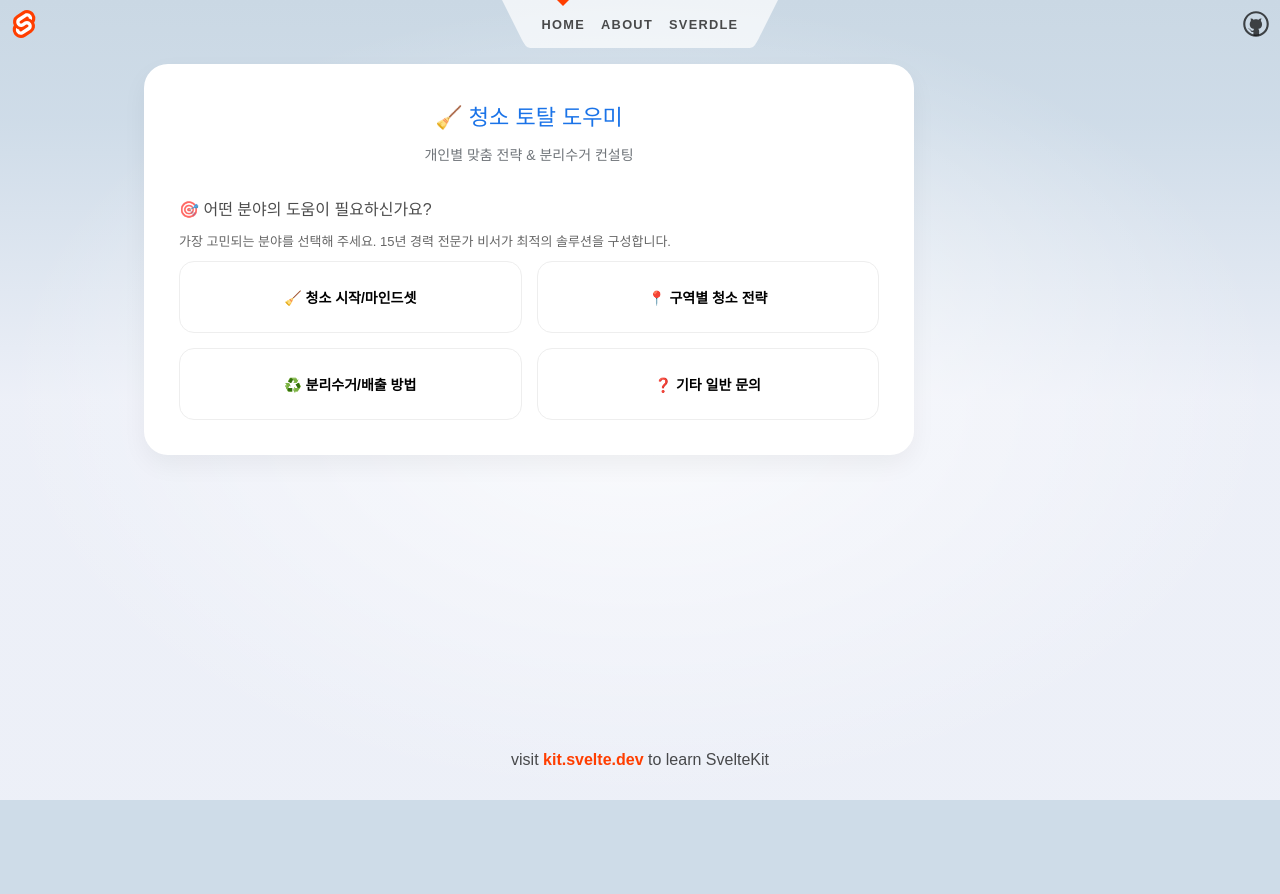
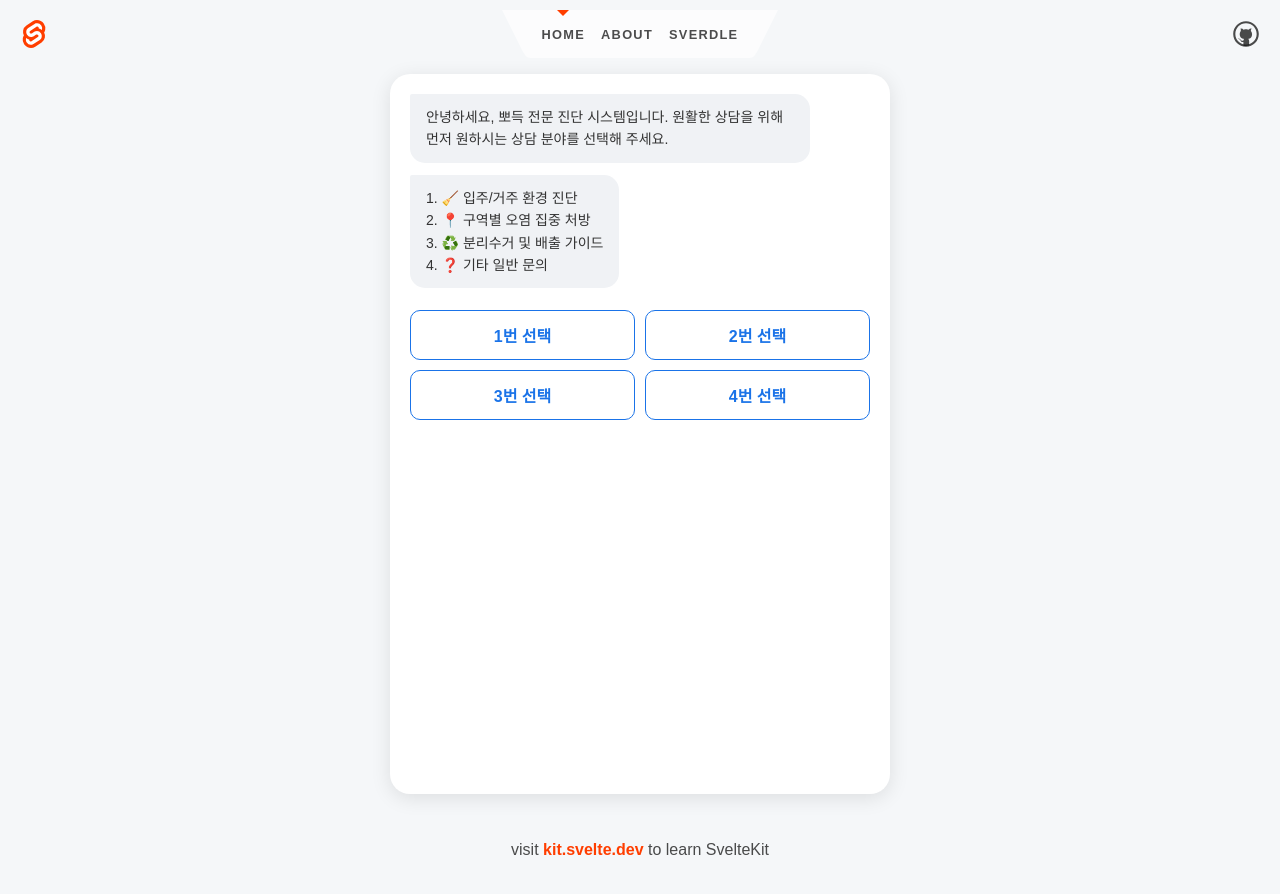
Before and after one commit to jukim1234/clean, a SvelteKit app: page / in a window 1280 px wide. Shown: the top 894 px of the page. Before the commit the page ends 800 px from the top, so only its background shows below. Built offline with nearby package versions, Linux system fonts and the light colour scheme.

Commit message:
Sandbox snapshot commit

```diff
--- a/src/routes/+page.svelte
+++ b/src/routes/+page.svelte
@@ -4,418 +4,253 @@
 	let GoogleGenerativeAI;
 	let genAI;
 
+	// [상태 관리] 단계별 질문 흐름 제어
 	let step = 1;
-	let mainSelection = '';
-	let subSelection = '';
+	let chatLog = [
+		{
+			role: 'ai',
+			text: '안녕하세요, 뽀득 전문 진단 시스템입니다. 원활한 상담을 위해 먼저 원하시는 상담 분야를 선택해 주세요.'
+		},
+		{
+			role: 'ai',
+			text: '1. 🧹 입주/거주 환경 진단\n2. 📍 구역별 오염 집중 처방\n3. ♻️ 분리수거 및 배출 가이드\n4. ❓ 기타 일반 문의'
+		}
+	];
 
+	let userPath = { main: '', sub: '' };
 	let userQuestion = '';
-	let resultHtml = '선택하신 분야에 따라 맞춤형 조언이 여기에 나타납니다.';
+	let resultHtml = '';
 	let isLoading = false;
 	let imageInput;
-	let responseHistory = [];
-	let currentAiResponse = '';
-	let currentReportId = ''; // 상담 관리 번호 저장용
+	let currentReportId = '';
 
-	const mainOptions = [
-		{ id: 'basic', label: '🧹 청소 시작/마인드셋' },
-		{ id: 'strategy', label: '📍 구역별 청소 전략' },
-		{ id: 'recycle', label: '♻️ 분리수거/배출 방법' },
-		{ id: 'etc', label: '❓ 기타 일반 문의' }
-	];
-
-	const subOptions = {
-		basic: [
-			'마인드셋: 시작이 어려운 당신에게',
-			'실천 요령: 조금씩 꾸준히',
-			'봉투 선택 및 배출 기본'
-		],
-		strategy: ['전반적 청소 전략 (방 전체)', '구역별 집중 요령 (특정 지점)'],
-		recycle: ['일반 분리수거 원칙', '품목별 상세 배출법', '쓰레기 봉투 사진 진단']
+	// [내부 로직: 질문 속에 옵션을 숨김]
+	const scriptData = {
+		1: {
+			label: '입주/거주 진단',
+			question:
+				'구체적인 상황을 알려주세요.\n1) 이사 전 빈집(입주 청소)\n2) 현재 짐이 있는 상태(거주 청소)'
+		},
+		2: {
+			label: '구역별 집중 전략',
+			question:
+				'어느 구역의 케어가 가장 시급하신가요?\n1) 주방 기름때 및 후드\n2) 욕실 물때 및 곰팡이\n3) 창틀 및 베란다 외부'
+		},
+		3: {
+			label: '분리수거 가이드',
+			question:
+				'진단이 필요한 품목을 골라주세요.\n1) 대형 폐기물/가전 배출\n2) 헷갈리는 재활용 분리수거\n3) 사진 찍어 직접 물어보기'
+		}
 	};
 
 	onMount(async () => {
-		const module = await import('https://esm.run/@google/generative-ai');
-		GoogleGenerativeAI = module.GoogleGenerativeAI;
-		const API_KEY = import.meta.env.VITE_GEMINI_API_KEY;
-
-		if (!API_KEY) {
-			resultHtml = '에러: API 키 설정이 누락되었습니다.';
-			return;
+		try {
+			const module = await import('https://esm.run/@google/generative-ai');
+			GoogleGenerativeAI = module.GoogleGenerativeAI;
+			const API_KEY = import.meta.env.VITE_GEMINI_API_KEY;
+			if (API_KEY) genAI = new GoogleGenerativeAI(API_KEY);
+		} catch (e) {
+			console.error('초기화 실패', e);
 		}
-		genAI = new GoogleGenerativeAI(API_KEY);
 	});
 
-	function handleMainSelect(id) {
-		mainSelection = id;
-		if (id === 'etc') {
-			subSelection = '기타 일반 문의';
+	// [번호 선택 처리 함수]
+	function selectOption(num) {
+		if (step === 1) {
+			const selected = scriptData[num] || {
+				label: '기타 문의',
+				question: '무엇이든 물어보세요. 뽀득의 기준으로 답변해 드립니다.'
+			};
+			userPath.main = selected.label;
+			chatLog = [
+				...chatLog,
+				{ role: 'user', text: `${num}번 선택` },
+				{ role: 'ai', text: selected.question }
+			];
+			step = 2;
+		} else if (step === 2) {
+			userPath.sub = `${num}번 항목 관련`;
+			chatLog = [
+				...chatLog,
+				{ role: 'user', text: `${num}번 선택` },
+				{
+					role: 'ai',
+					text: "확인되었습니다. 현장 사진을 첨부하시거나 구체적인 오염 상태를 아래에 적어주시면 '뽀득 진단 리포트'를 생성합니다."
+				}
+			];
 			step = 3;
-		} else {
-			step = 2;
 		}
 	}
 
-	function handleSubSelect(sub) {
-		subSelection = sub;
-		step = 3;
-	}
-
-	function goBack() {
-		if (step === 3 && mainSelection === 'etc') step = 1;
-		else if (step === 3) step = 2;
-		else if (step === 2) step = 1;
-	}
-
-	async function fileToGenerativePart(file) {
-		const base64 = await new Promise((r) => {
-			const reader = new FileReader();
-			reader.onloadend = () => r(reader.result.split(',')[1]);
-			reader.readAsDataURL(file);
-		});
-		return { inlineData: { data: base64, mimeType: file.type } };
-	}
-
-	// 관리 번호 생성 함수 (YYMMDD-순번/난수)
-	function generateReportId() {
-		const now = new Date();
-		const dateStr = now.toISOString().slice(2, 10).replace(/-/g, '');
-		const randomStr = Math.random().toString(36).substring(2, 6).toUpperCase();
-		return `${dateStr}-${randomStr}`;
-	}
-
 	async function runAI() {
+		if (!genAI) return;
 		isLoading = true;
-		const currentQuestion = userQuestion.trim() || `${subSelection} 핵심 가이드 요청`;
-		resultHtml = '전문가가 최적의 가이드를 구성하고 있습니다...';
-		currentReportId = generateReportId();
+		currentReportId = `BD-${Math.random().toString(36).substring(2, 7).toUpperCase()}`;
 
 		try {
 			const model = genAI.getGenerativeModel({ model: 'gemini-flash-latest' });
-			const recentHistory = responseHistory.slice(-2);
-			let contextString =
-				recentHistory.length > 0
-					? '[이전 대화]\n' + recentHistory.map((h) => `Q: ${h.q}\nA: ${h.a}`).join('\n') + '\n\n'
-					: '';
+			const stylePrompt = `[Role] 뽀득 수석 컨설턴트. [Context] ${userPath.main} 상담. [Goal] 전문가적 통찰을 담은 결함 체크리스트 포함 답변.`;
 
-			const styleInstruction = `[역할] 15년 경력 청소 전문가.\n[규칙]\n1. 자기소개나 인사말 절대 금지.\n2. 3~5개 항목 이내 간결 핵심 전달.\n3. 전문적이며 실행 가능한 내용.\n4. 답변 마지막에 반드시 [작업자 현장 체크 리스트]라는 머리말과 함께 현장에서 확인해야 할 결함이나 주의사항을 2~3줄로 요약해 주세요.\n분야: [${mainSelection} - ${subSelection}].`;
-
-			let prompt = `${styleInstruction}\n\n${contextString}${userQuestion.trim() ? `질문: "${userQuestion}"` : `핵심 노하우 요약 요청`}`;
-
-			let parts = [prompt];
-			if (imageInput.files[0]) {
-				parts.push(await fileToGenerativePart(imageInput.files[0]));
+			let parts = [`${stylePrompt}\n상담 내용: ${userQuestion}`];
+			if (imageInput?.files[0]) {
+				const base64 = await new Promise((r) => {
+					const reader = new FileReader();
+					reader.onloadend = () => r(reader.result.split(',')[1]);
+					reader.readAsDataURL(imageInput.files[0]);
+				});
+				parts.push({ inlineData: { data: base64, mimeType: imageInput.files[0].type } });
 			}
 
 			const result = await model.generateContent(parts);
-			currentAiResponse = result.response.text().replace(/\*\*/g, '');
-
-			const fixedHeader = `<span class="highlight-text">답변은 직접 청소에 참고하셔도 좋고, 본 상담 다음에 아래의 내용을 그대로 덧붙여 견적을 위한 상담 문의 주시면 다시 상세한 답변을 드리겠습니다.</span>\n`;
-			const reportIdLine = `<span style="font-size: 12px; color: #888;">상담 관리 번호: ${currentReportId}</span>\n`;
-
-			resultHtml =
-				fixedHeader +
-				reportIdLine +
-				`--------------------\n[일차 '참고 상담' 내용]\nQ: ${currentQuestion}\n\n` +
-				currentAiResponse;
-
-			responseHistory = [...responseHistory, { q: currentQuestion, a: currentAiResponse }];
+			resultHtml = `<div class="report-box"><strong>[뽀득 진단 리포트 ${currentReportId}]</strong><br>${result.response.text()}</div>`;
 		} catch (e) {
-			resultHtml = '에러 발생: ' + e.message;
+			resultHtml = '에러: ' + e.message;
 		} finally {
 			isLoading = false;
 		}
 	}
-
-	async function downloadReport() {
-		const date = new Date().toLocaleString();
-		let imgTag = '';
-
-		if (imageInput.files[0]) {
-			const base64 = await new Promise((r) => {
-				const reader = new FileReader();
-				reader.onload = () => r(reader.result);
-				reader.readAsDataURL(imageInput.files[0]);
-			});
-			imgTag = `<div class="section-title">첨부 현장 사진</div><img src="${base64}" style="max-width:100%; border-radius:10px; margin-bottom:20px; border:1px solid #eee;">`;
-		}
-
-		const reportHtml = `
-<!DOCTYPE html>
-<html>
-<head>
-	<meta charset="utf-8">
-	<title>청소 사전 진단 보고서</title>
-	<style>
-		body { font-family: 'Pretendard', -apple-system, sans-serif; line-height: 1.6; color: #333; padding: 40px; background: #f5f5f5; }
-		.paper { background: #fff; padding: 60px; max-width: 800px; margin: 0 auto; box-shadow: 0 0 20px rgba(0,0,0,0.1); border-top: 8px solid #1a73e8; }
-		.header { border-bottom: 2px solid #1a73e8; padding-bottom: 20px; margin-bottom: 30px; display: flex; justify-content: space-between; align-items: flex-end; }
-		.title { font-size: 28px; font-weight: 800; color: #1a73e8; margin: 0; }
-		.info { font-size: 14px; color: #666; text-align: right; }
-		.section-title { font-size: 18px; font-weight: 700; margin: 30px 0 15px; padding-left: 10px; border-left: 4px solid #1a73e8; background: #f8f9ff; padding-top: 5px; padding-bottom: 5px; }
-		.content { background: #fff; padding: 10px 5px; white-space: pre-wrap; font-size: 16px; }
-		.footer { margin-top: 50px; padding-top: 20px; border-top: 1px solid #eee; font-size: 13px; color: #888; text-align: center; }
-		table { width: 100%; border-collapse: collapse; margin-bottom: 20px; }
-		table th, table td { border: 1px solid #eee; padding: 12px; text-align: left; font-size: 14px; }
-		table th { background: #fcfcfc; color: #666; width: 30%; }
-	</style>
-</head>
-<body>
-	<div class="paper">
-		<div class="header">
-			<h1 class="title">AI 청소 사전 진단서</h1>
-			<div class="info">관리 번호: ${currentReportId}<br>진단 일시: ${date}</div>
-		</div>
-		<table>
-			<tr><th>진단 분류</th><td>${mainSelection} > ${subSelection}</td></tr>
-			<tr><th>업체 정보</th><td>서비스 파트너: 뽀득(Bboddeuk)</td></tr>
-		</table>
-		<div class="section-title">고객 문의 및 요청사항</div>
-		<div class="content">${userQuestion || subSelection + ' 관련 가이드 요청'}</div>
-		${imgTag}
-		<div class="section-title">전문가 진단 및 솔루션 (현장 체크리스트 포함)</div>
-		<div class="content" style="background:#f0f4f8; padding:25px; border-radius:10px; color:#1a3a5f;">${currentAiResponse}</div>
-		<div class="footer">본 보고서의 관리 번호를 업체에 제시하시면 더 빠른 견적 상담이 가능합니다.</div>
-	</div>
-</body>
-</html>`;
-
-		const blob = new Blob([reportHtml], { type: 'text/html' });
-		const url = URL.createObjectURL(blob);
-		const a = document.createElement('a');
-		a.href = url;
-		a.download = `청소진단보고서_${currentReportId}.html`;
-		a.click();
-	}
 </script>
 
-<div class="container">
-	<header>
-		<h1>🧹 청소 토탈 도우미</h1>
-		<p class="subtitle">개인별 맞춤 전략 & 분리수거 컨설팅</p>
-	</header>
+<div class="app">
+	<div class="chat-window">
+		{#each chatLog as chat}
+			<div class="msg {chat.role}">
+				<div class="bubble">{chat.text}</div>
+			</div>
+		{/each}
 
-	{#if step === 1}
-		<section class="selection-step">
-			<label>🎯 어떤 분야의 도움이 필요하신가요?</label>
-			<p class="guide-text">
-				가장 고민되는 분야를 선택해 주세요. 15년 경력 전문가 비서가 최적의 솔루션을 구성합니다.
-			</p>
-			<div class="button-grid">
-				{#each mainOptions as opt}
-					<button class="opt-btn" on:click={() => handleMainSelect(opt.id)}>
-						{opt.label}
-					</button>
+		{#if step < 3}
+			<div class="num-pad">
+				{#each [1, 2, 3, 4] as n}
+					<button on:click={() => selectOption(n)}>{n}번 선택</button>
 				{/each}
 			</div>
-		</section>
-	{:else if step === 2}
-		<section class="selection-step">
-			<div class="step-header">
-				<button class="back-link" on:click={goBack}>← 이전으로</button>
-				<span class="selected-badge">{mainOptions.find((o) => o.id === mainSelection).label}</span>
+		{/if}
+
+		{#if step === 3}
+			<div class="final-input">
+				<input type="file" bind:this={imageInput} accept="image/*" />
+				<textarea bind:value={userQuestion} placeholder="오염 상태나 궁금한 점을 적어주세요."
+				></textarea>
+				<button class="main-btn" on:click={runAI} disabled={isLoading}>
+					{isLoading ? '분석 중...' : '진단 결과 보기'}
+				</button>
 			</div>
-			<label>📁 더 구체적인 항목을 선택해 주세요.</label>
-			<p class="guide-text">구역을 정해주시면 맞춤형 장비와 세제 처방을 미리 준비해 드립니다.</p>
-			<div class="button-grid secondary">
-				{#each subOptions[mainSelection] as sub}
-					<button class="opt-btn sub-btn" on:click={() => handleSubSelect(sub)}>
-						{sub}
-					</button>
-				{/each}
-			</div>
-		</section>
-	{:else}
-		<section class="input-step">
-			<div class="step-header">
-				<button class="back-link" on:click={goBack}>← 이전으로</button>
-				<span class="selected-badge">{subSelection}</span>
-			</div>
+		{/if}
 
-			<div class="upload-area">
-				<label for="imageInput">📸 현장 사진 업로드 (권장)</label>
-				<p class="guide-text" style="margin-top: 5px;">
-					오염 부위를 가깝게 한 장 찍어주시면 사장님의 정확한 견적 산출에 큰 도움이 됩니다.
-				</p>
-				<input type="file" id="imageInput" bind:this={imageInput} accept="image/*" />
-				<textarea
-					bind:value={userQuestion}
-					placeholder="예: 3년 된 벽지 곰팡이인데 일반 청소로 지워질까요? 구체적일수록 정확한 조언이 가능합니다."
-				></textarea>
-			</div>
-
-			<button on:click={runAI} class="main-btn" disabled={isLoading}>
-				{isLoading ? '현장 분석 및 솔루션 구성 중...' : '전문가 진단 및 리포트 생성'}
-			</button>
-		</section>
-	{/if}
-
-	{#if responseHistory.length > 0}
-		<div class="result-box">
-			<div class="result-header">
-				<span>전문가 핵심 조언 및 현장 체크리스트</span>
-				<button class="download-btn" on:click={downloadReport}>📄 리포트 저장</button>
-			</div>
-			<div id="result">{@html resultHtml}</div>
-		</div>
-	{/if}
+		{#if resultHtml}
+			<div class="final-result">{@html resultHtml}</div>
+		{/if}
+	</div>
 </div>
 
 <style>
-	body {
-		background-color: #f8f9fa;
+	:global(body) {
+		background: #f5f7f9;
+		margin: 0;
+		padding: 10px;
 		font-family: 'Pretendard', sans-serif;
+	}
+	.app {
+		max-width: 500px;
+		margin: 0 auto;
+		background: #fff;
+		border-radius: 20px;
+		box-shadow: 0 4px 20px rgba(0, 0, 0, 0.1);
+		height: 90vh;
+		display: flex;
+		flex-direction: column;
+		overflow: hidden;
+	}
+	.chat-window {
+		flex: 1;
+		overflow-y: auto;
 		padding: 20px;
-		margin: 0;
 		display: flex;
-		justify-content: center;
+		flex-direction: column;
+		gap: 12px;
 	}
-	.container {
-		background: #fff;
-		width: 95%;
-		max-width: 700px;
-		padding: 35px;
-		border-radius: 24px;
-		box-shadow: 0 10px 25px rgba(0, 0, 0, 0.05);
+	.msg {
+		display: flex;
+		flex-direction: column;
 	}
-	h1 {
-		color: #1a73e8;
-		font-size: 22px;
-		text-align: center;
-		margin: 0 0 8px 0;
+	.msg.ai {
+		align-items: flex-start;
 	}
-	.subtitle {
-		color: #70757a;
-		text-align: center;
-		margin-bottom: 30px;
+	.msg.user {
+		align-items: flex-end;
+	}
+	.bubble {
+		max-width: 80%;
+		padding: 12px 16px;
+		border-radius: 15px;
 		font-size: 14px;
+		line-height: 1.6;
+		white-space: pre-wrap;
 	}
-	.guide-text {
-		font-size: 13px;
-		color: #666;
-		margin-bottom: 10px;
-		line-height: 1.4;
+	.msg.ai .bubble {
+		background: #f0f2f5;
+		color: #333;
+		border-top-left-radius: 2px;
 	}
-	.button-grid {
+	.msg.user .bubble {
+		background: #1a73e8;
+		color: #fff;
+		border-top-right-radius: 2px;
+	}
+
+	.num-pad {
 		display: grid;
 		grid-template-columns: 1fr 1fr;
-		gap: 15px;
+		gap: 10px;
 		margin-top: 10px;
 	}
-	.button-grid.secondary {
-		grid-template-columns: 1fr;
-	}
-	.opt-btn {
-		padding: 25px 15px;
+	.num-pad button {
+		padding: 12px;
 		background: #fff;
-		border: 1.5px solid #eee;
-		border-radius: 15px;
+		border: 1.5px solid #1a73e8;
+		color: #1a73e8;
+		border-radius: 10px;
 		cursor: pointer;
-		transition: all 0.2s;
-		font-weight: 600;
-		font-size: 14px;
-		text-align: center;
-	}
-	.opt-btn:hover {
-		background: #f1f7fe;
-		border-color: #1a73e8;
-		color: #1a73e8;
-	}
-	.sub-btn {
-		padding: 18px;
-		text-align: left;
-		border-left: 5px solid #1a73e8;
-		background: #fcfdfe;
-	}
-	.step-header {
-		display: flex;
-		justify-content: space-between;
-		align-items: center;
-		margin-bottom: 25px;
-	}
-	.back-link {
-		background: none;
-		border: none;
-		color: #1a73e8;
-		cursor: pointer;
-		font-size: 13px;
 		font-weight: bold;
 	}
-	.selected-badge {
-		background: #eef4ff;
-		color: #1a73e8;
-		padding: 6px 15px;
-		border-radius: 20px;
-		font-size: 12px;
-		font-weight: bold;
+	.num-pad button:hover {
+		background: #1a73e8;
+		color: #fff;
+	}
+
+	.final-input {
+		background: #f8f9fa;
+		padding: 15px;
+		border-radius: 15px;
+		margin-top: 10px;
 	}
 	textarea {
 		width: 100%;
-		min-height: 200px;
-		padding: 15px;
-		border: 1.5px solid #e0e0e0;
-		border-radius: 12px;
-		font-size: 15px;
-		line-height: 1.6;
+		height: 80px;
+		margin: 10px 0;
+		border: 1px solid #ddd;
+		border-radius: 8px;
+		padding: 10px;
+		resize: none;
 		box-sizing: border-box;
-		margin-top: 10px;
-		resize: none;
-		outline: none;
 	}
 	.main-btn {
 		width: 100%;
-		padding: 18px;
+		padding: 15px;
 		background: #1a73e8;
 		color: #fff;
 		border: none;
-		border-radius: 12px;
-		font-weight: 700;
+		border-radius: 10px;
+		font-weight: bold;
 		cursor: pointer;
+	}
+	.final-result {
 		margin-top: 20px;
-	}
-	.main-btn:disabled {
-		background: #ccc;
-	}
-	.result-box {
-		margin-top: 30px;
-		border: 1px solid #e0e0e0;
-		border-radius: 12px;
-		overflow: hidden;
-		background: #fff;
-	}
-	.result-header {
-		background: #f8f9fa;
-		padding: 12px 15px;
-		border-bottom: 1px solid #e0e0e0;
-		font-size: 13px;
-		font-weight: bold;
-		display: flex;
-		justify-content: space-between;
-		align-items: center;
-	}
-	#result {
-		padding: 25px;
-		font-size: 15px;
-		line-height: 1.8;
-		white-space: pre-wrap;
-		color: #333;
-	}
-	:global(.highlight-text) {
-		color: #1e4620;
-		font-weight: 800;
-		display: block;
-		margin-bottom: 8px;
-	}
-	.download-btn {
-		background: #34a853;
-		color: white;
-		border: none;
-		padding: 6px 14px;
-		border-radius: 6px;
-		cursor: pointer;
-		font-size: 12px;
-		font-weight: 600;
-	}
-	.download-btn:hover {
-		background: #2d9147;
+		padding: 15px;
+		background: #e8f0fe;
+		border-radius: 10px;
+		font-size: 14px;
+		line-height: 1.7;
 	}
 </style>
```
